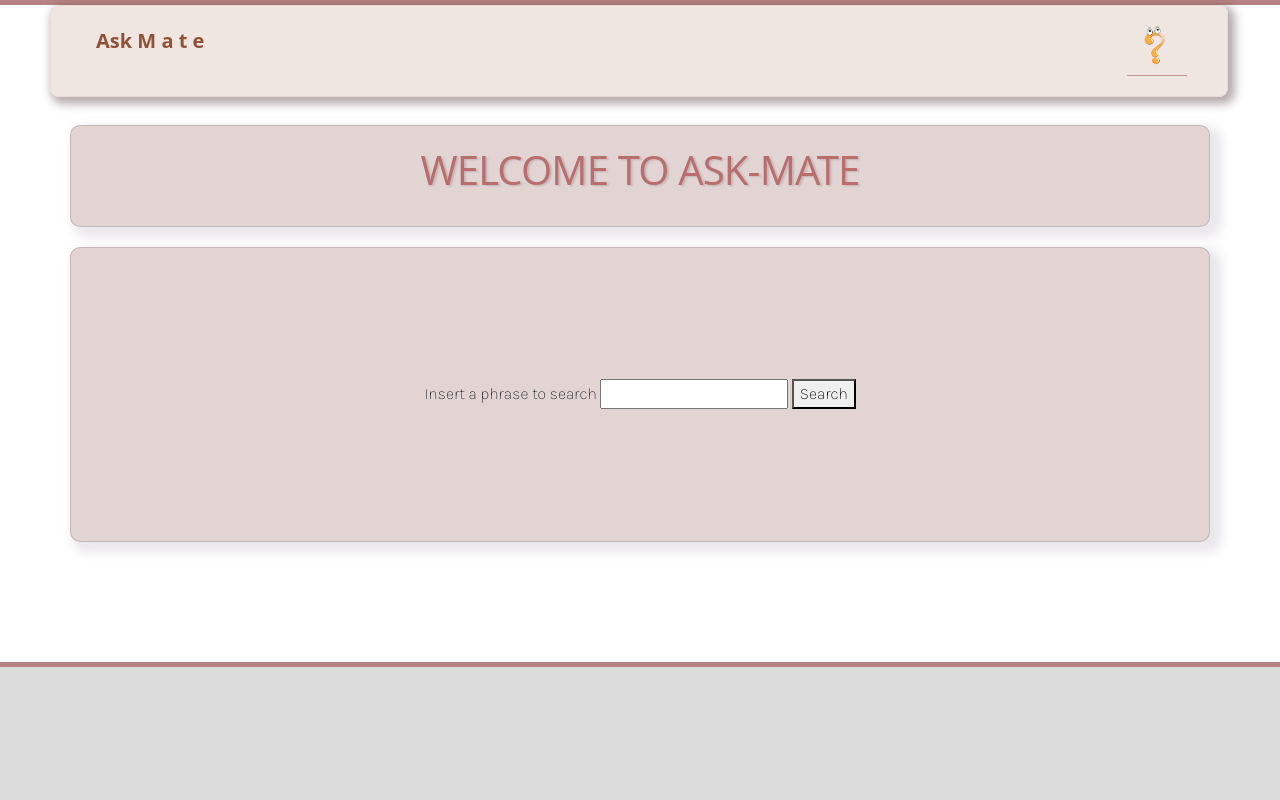
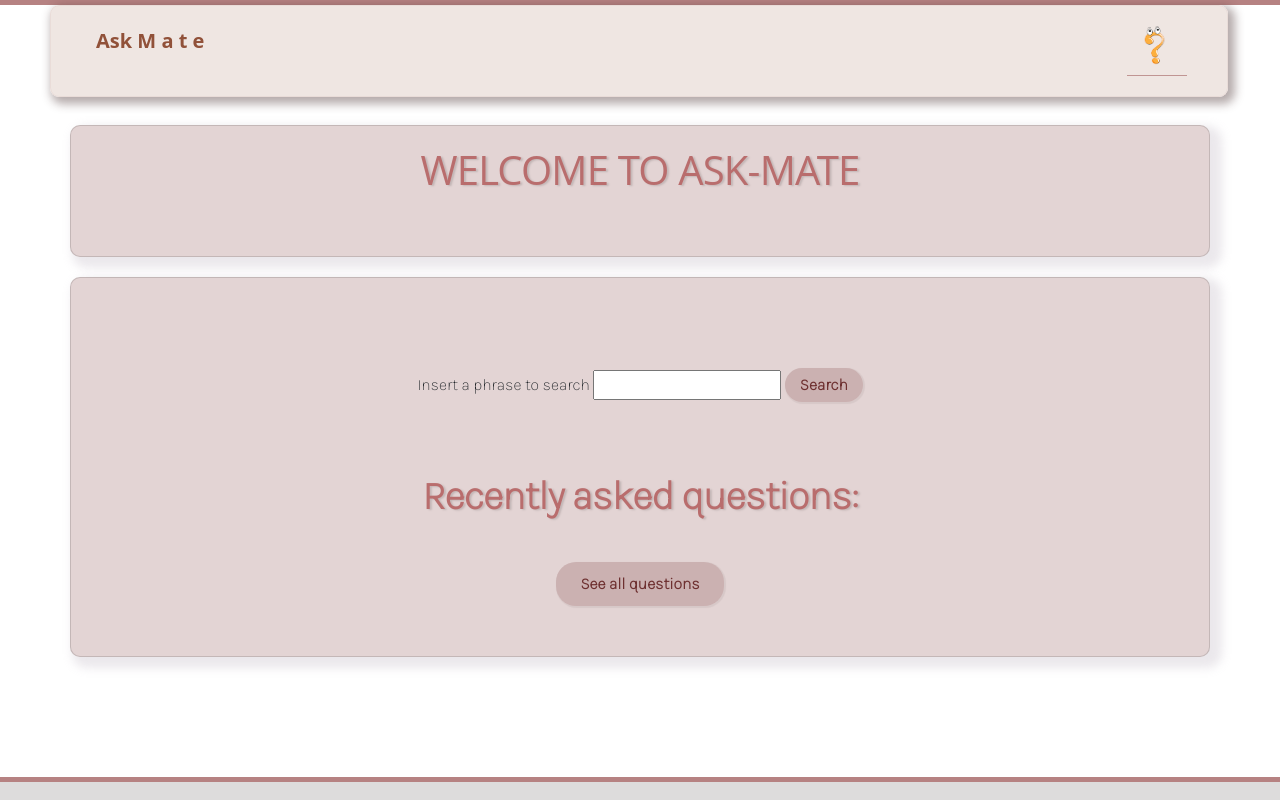
Before and after one commit to szopszop/AskMate_Forum, a Flask app: template templates/index.html in a window 1280 px wide. Run offline with Flask 2, Linux system fonts and the light colour scheme; the template is opened without the code that fills it, so the values that code supplies are empty.

Commit message:
added display latest questions on 1st page and some css

```diff
--- a/data_manager.py
+++ b/data_manager.py
@@ -278,3 +278,14 @@ def remove_tag_from_question(cursor, question_id, tag_id):
         FROM question_tag
         WHERE question_id = %(question_id)s AND tag_id = %(tag_id)s"""
     cursor.execute(query, {'question_id': question_id, 'tag_id': tag_id})
+
+
+@database_common.connection_handler
+def display_latest_question(cursor):
+    query = """
+        SELECT title
+        FROM question
+        ORDER BY id DESC
+        LIMIT 5 """
+    cursor.execute(query)
+    return cursor.fetchall()
--- a/server.py
+++ b/server.py
@@ -6,9 +6,10 @@ import util
 app = Flask(__name__)
 
 
-@app.route("/")
+@app.route('/')
 def hello():
-    return render_template("index.html")
+    question = data_manager.display_latest_question()
+    return render_template("index.html", questions=question)
 
 
 @app.route('/list')
--- a/static/css/style.css
+++ b/static/css/style.css
@@ -19,6 +19,7 @@ h1 {
     text-shadow: 2px 1px 2px rgb(194, 181, 181);
     color: #b96d6d;
 }
+
 
 h1, h2, h3 {
     line-height: 1.5;
@@ -45,6 +46,38 @@ h1, h2, h3 {
     border-bottom: 1px solid rgba(112, 11, 11, 0.37);
     float: right;
     cursor: pointer;
+}
+
+.asked_questions_heading {
+    text-align: center;
+    display: block;
+    margin-left: auto;
+    margin-right: auto;
+    width: 25em;
+    font-size: 40px;
+    font-family: 'Karla', sans-serif;
+    font-weight: bold;
+}
+.search button {
+    font-weight: bold;
+    padding: 5px;
+    color: rgba(79, 6, 6, 0.75);
+    border-style: hidden;
+    background-color: rgba(173, 134, 134, 0.45) !important;
+    box-shadow: 1px 1px 1px 1px rgba(40, 14, 14, 0.06);
+    border-radius: 20px;
+    display: inline-block;
+    margin: 0 auto;
+    width: 8%;
+}
+
+.search button:hover {
+    color: rgba(79, 6, 6, 0.9);
+    background-color: rgba(147, 39, 60, 0.38) !important;
+    border-radius: 20px;
+    width: 8%;
+    display: inline-block;
+    margin: 0 auto;
 }
 
 .navbar-brand {
@@ -75,29 +108,62 @@ h1, h2, h3 {
 }
 
 .button_sort {
+    font-weight: bold;
+    padding: 5px;
+    border-style: hidden;
+    color: rgba(79, 6, 6, 0.75);
+    background-color: rgba(173, 134, 134, 0.45) !important;
+    box-shadow: 1px 1px 1px 1px rgba(40, 14, 14, 0.06);
+    border-radius: 20px;
+    display: inline-block;
     margin: 0 auto;
-    padding: 5px;
-    height: 40px;
-    width: 60px;
-    border-radius: 10px;
-    background-color: #e3d4d4;
-    color: #915139;
-    cursor: pointer;
-    text-align: center;
-    border-color: bisque;
-    font-weight: bolder;
+    width: 6%;
 }
 
 .button_sort:hover {
-    cursor: pointer;
-    transition: all 10ms linear;
-    background: bisque;
+    color: rgba(79, 6, 6, 0.9);
+    background-color: rgba(147, 39, 60, 0.38) !important;
+    border-radius: 20px;
+    width: 6%;
+    display: inline-block;
+    margin: 0 auto;
 }
 
 #sort, #order {
     color: #734444;
     font-weight: bolder;
 
+}
+.latest_question_area {
+    display: block;
+    margin-left: auto;
+    margin-right: auto;
+    width: 25em;
+    padding-bottom: 30px;
+
+}
+.see_all_questions a {
+    font-weight: bold;
+    text-decoration: none;
+    text-align: center;
+    display: block;
+    padding: 10px;
+    color: rgba(79, 6, 6, 0.75);
+    background-color: rgba(173, 134, 134, 0.45) !important;
+    box-shadow: 1px 1px 1px 1px rgba(40, 14, 14, 0.06);
+    border-radius: 20px;
+    display: block;
+    margin: 0 auto;
+    width: 15%;
+}
+
+.see_all_questions a:hover {
+    color: rgba(79, 6, 6, 0.9);
+    background-color: rgba(147, 39, 60, 0.38) !important;
+    border-radius: 20px;
+    width: 15%;
+    display: block;
+    margin: 0 auto;
 }
 
 .header {
@@ -119,7 +185,7 @@ h1, h2, h3 {
     border-radius: 10px;
     border: 1px solid rgba(59, 52, 52, 0.18);
     -webkit-font-smoothing: antialiased;
-    padding: 20px 30px;
+    padding: 20px 50px 50px 50px;
     box-shadow: 7px 6px 10px 5px rgba(185, 176, 190, 0.29);
 }
 
@@ -239,7 +305,8 @@ a .btn-back{
 
 .search {
     text-align: center;
-    padding: 10%;
+    margin: 50px;
+    padding: 20px;
 }
 
 label.btn {
--- a/templates/index.html
+++ b/templates/index.html
@@ -10,5 +10,18 @@
             <button type="submit">Search</button>
         </form>
     </div>
+    <h1 class="asked_questions_heading">Recently asked questions: </h1>
+    <span class="latest_question_area">
+    <div id="questions">
+        {%  for question in questions %}
+            {{ question.title }}
+            <br>
+            <br>
+        {% endfor %}
+    </div>
+    </span>
+    <div class="see_all_questions">
+        <a href="{{ url_for('list_questions') }}">See all questions</a>
+    </div>
 
 {% endblock %}
```
